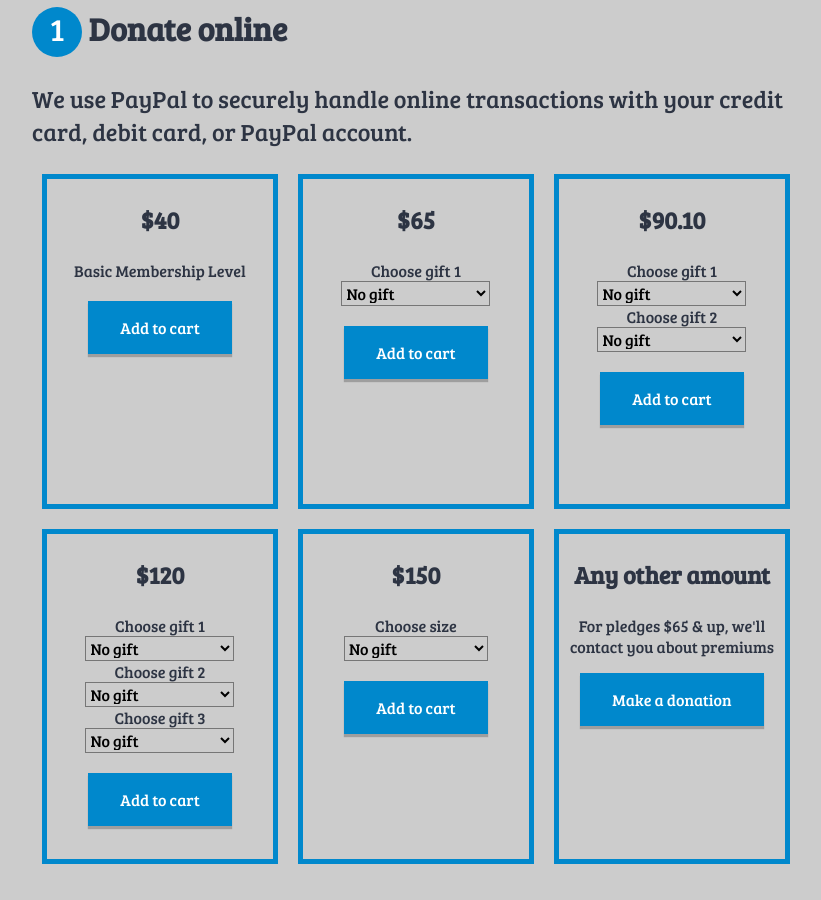
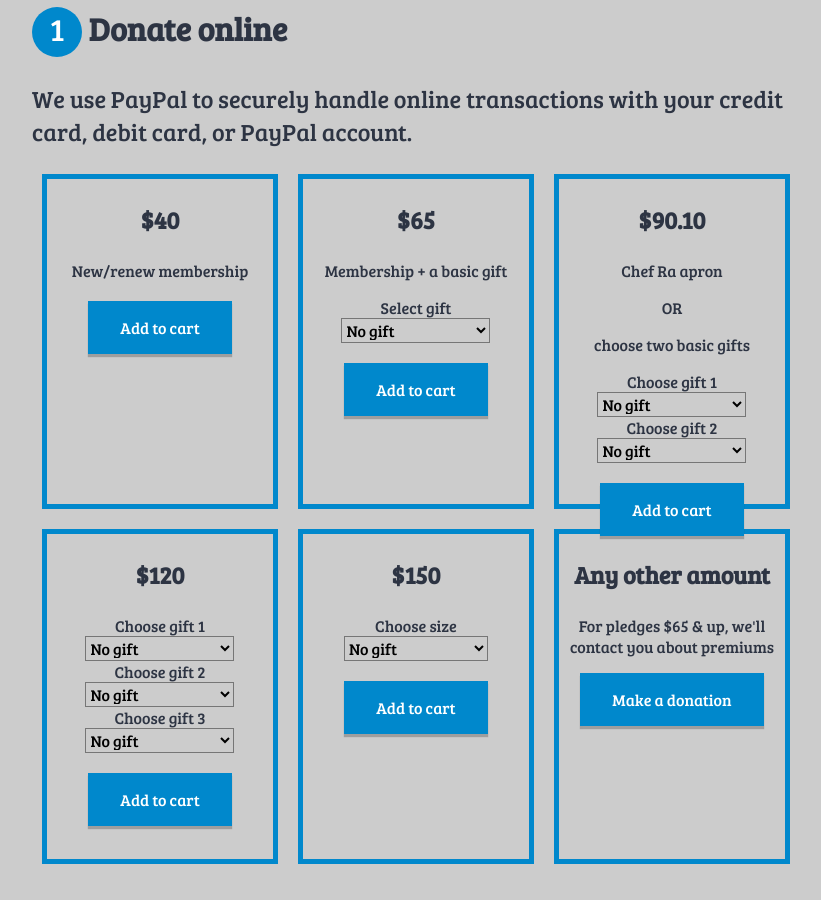
Before and after one commit to weftradio/weftradio.github.io, a Jekyll site: the page built from support/index-fall-2014.html, in a window 1280 px wide and 900 px high, scrolled down 1584 px. Shown: the whole window, without its empty margins (224-1045 px from the left). Built offline with Jekyll 4.4.1, drawn with Linux system fonts in a browser that asks for light colours; comment, search, counter and statistics services are not loaded.

Commit message:
new commit

```diff
--- a/support/index-fall-2014.html
+++ b/support/index-fall-2014.html
@@ -75,7 +75,7 @@ layout: default
           <div class="support-action-container">
             <div class="support-action">
               <h3>$40</h3>
-              <p>Basic Membership Level</p>
+              <p>New/renew membership</p>
               <form action="https://www.paypal.com/cgi-bin/webscr" method="post" target="paypal"><input type="hidden" name="cmd" value="_s-xclick">
                 <input type="hidden" name="hosted_button_id" value="XF3GBBDJCX6YY">
                 <div class="support_paypal_button">
@@ -90,10 +90,11 @@ layout: default
           <div class="support-action-container">
             <div class="support-action">
               <h3>$65</h3>
+              <p>Membership + a basic gift</p>
               <form action="https://www.paypal.com/cgi-bin/webscr" method="post" target="paypal"><input type="hidden" name="cmd" value="_s-xclick">
                 <input type="hidden" name="hosted_button_id" value="U4DJGPFHB85K2">
                 <input type="hidden" name="on0" value="Gift 1">
-                <div>Choose gift 1</div>
+                <div>Select gift</div>
                 <select name="os0">
                   <option value="No gift">No gift</option>
                   <option value="Ball Cap">Ball Cap</option>
@@ -122,6 +123,9 @@ layout: default
           <div class="support-action-container">
             <div class="support-action">
               <h3>$90.10</h3>
+              <p>Chef Ra apron</p>
+              <p>OR</p>
+              <p>choose two basic gifts</p>
               <form action="https://www.paypal.com/cgi-bin/webscr" method="post" target="paypal"><input type="hidden" name="cmd" value="_s-xclick">
                 <input type="hidden" name="hosted_button_id" value="G4TGD6TU3GNAN">
                 <input type="hidden" name="on0" value="Gift 1">
```
Also changed, not shown: img/icon_apron.svg, img/icon_apron2.svg, img/icon_apron3.svg (added), 4 other files.
